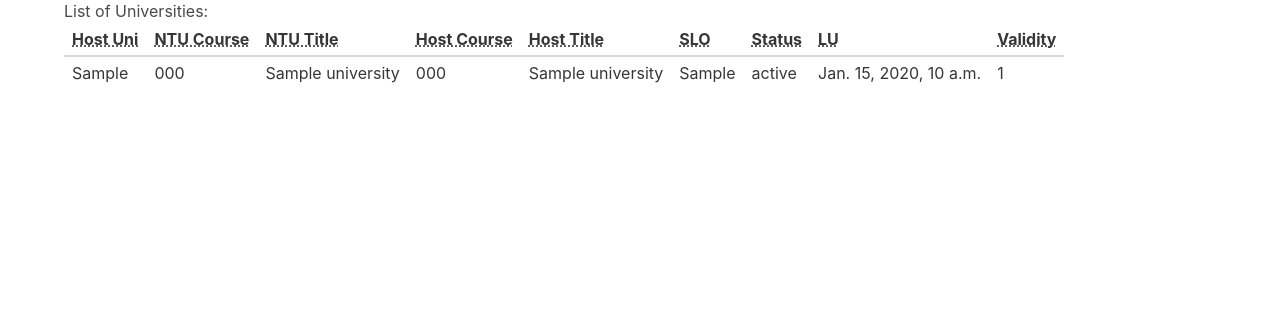
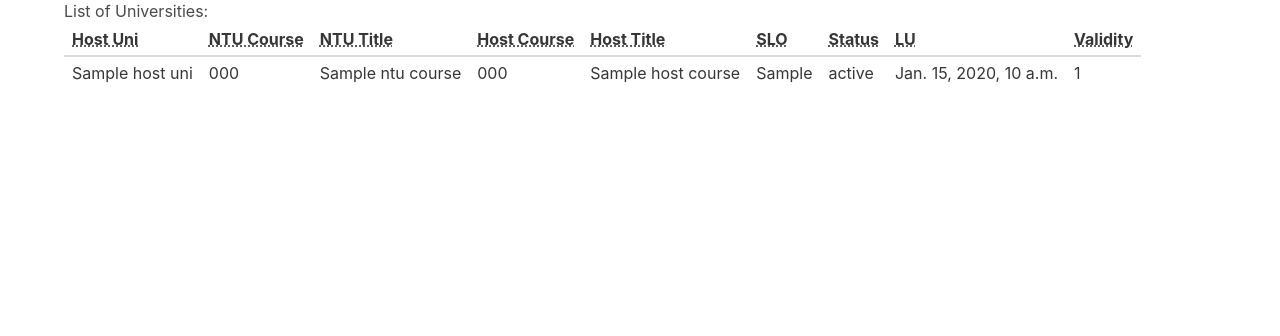
Before and after one commit to loozhengyuan/ogem-planner, a Django app: template web/templates/web/base_results.html in a window 1280 px wide. Shown: the part 464-800 px from the top of the page. Run offline with Django 3.2, Linux system fonts and the light colour scheme; the template is opened without the code that fills it: most values are stand-ins (such as "Sample title", 1, 10 or a date in 2020); some libraries are stand-ins or nearby versions.

Commit message:
update template with new contexts

```diff
--- a/web/templates/web/base_results.html
+++ b/web/templates/web/base_results.html
@@ -63,17 +63,17 @@
                 </tr>
             </thead>
             <tbody>
-                {% for university in universities %}
+                {% for match in matches %}
                 <tr>
-                    <td>{{ university.host_uni }}</td>
-                    <td>{{ university.ntu_course_code }}</td>
-                    <td>{{ university.ntu_course_title }}</td>
-                    <td>{{ university.host_course_code }}</td>
-                    <td>{{ university.host_course_title }}</td>
-                    <td>{{ university.sem_last_offered }}</td>
-                    <td>{{ university.status}}</td>
-                    <td>{{ university.last_updated }}</td>
-                    <td>{{ university.total_clearable }}</td>
+                    <td>{{ match.host_uni.name }}</td>
+                    <td>{{ match.ntu_course.code }}</td>
+                    <td>{{ match.ntu_course.title }}</td>
+                    <td>{{ match.host_course.code }}</td>
+                    <td>{{ match.host_course.title }}</td>
+                    <td>{{ match.sem_last_offered }}</td>
+                    <td>{{ match.status}}</td>
+                    <td>{{ match.last_updated }}</td>
+                    <td>{{ match.total_clearable }}</td>
                 </tr>
                 {% endfor %}
             </tbody>
```
